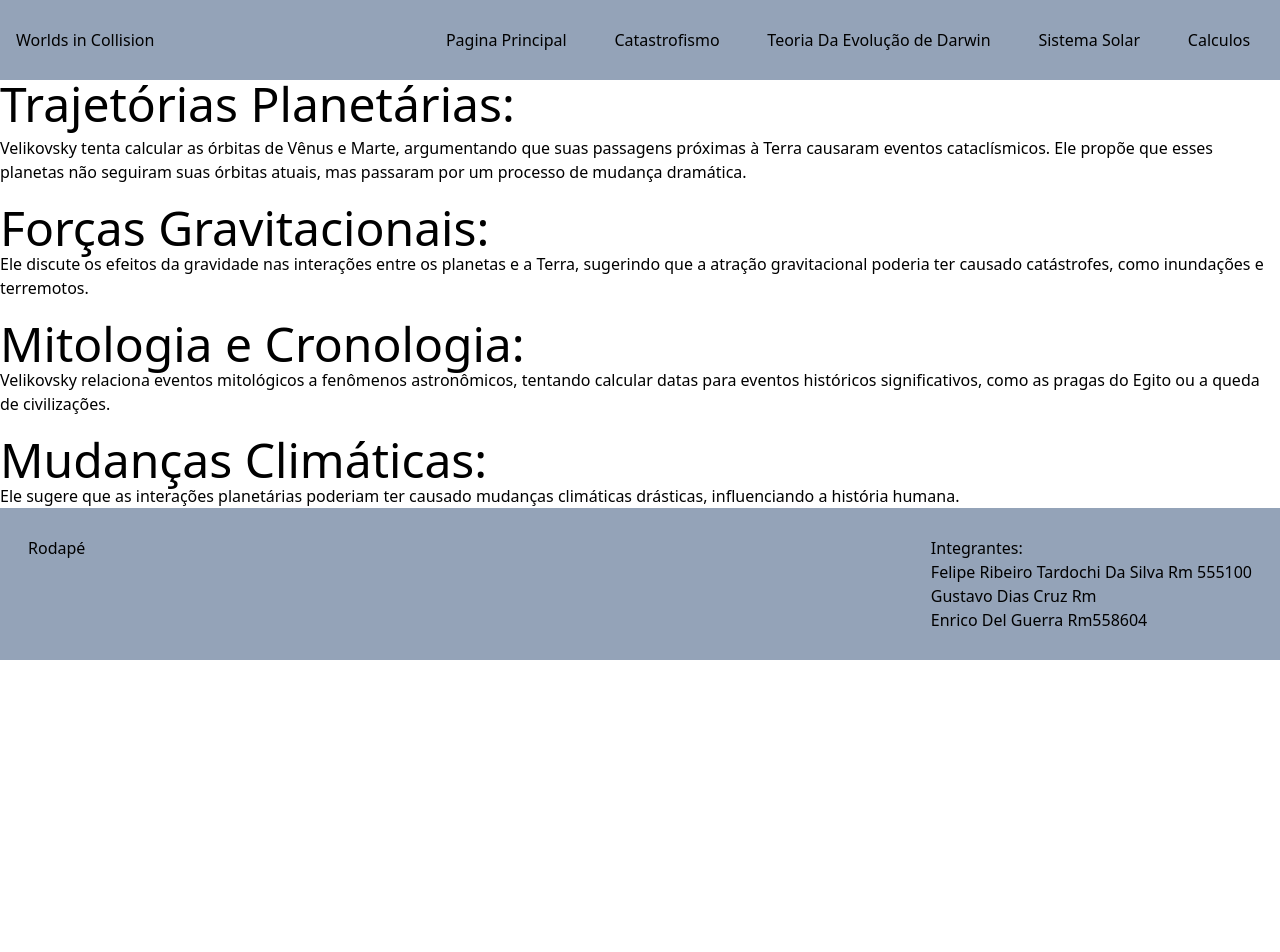
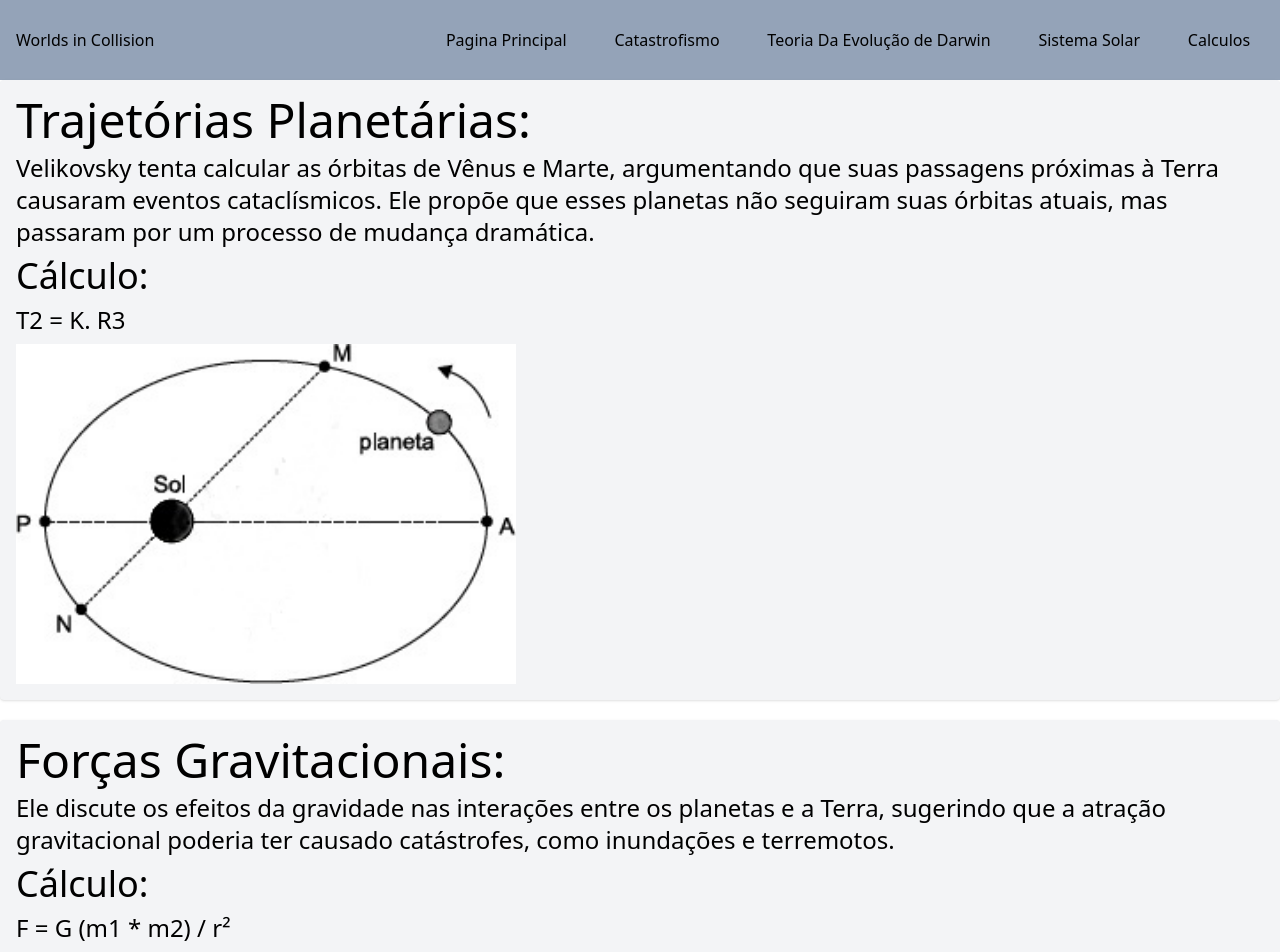
Before and after one commit to gustavodscruz/worlds-in-a-coliision, a Next.js app: page /calculos in a window 1280 px wide. Shown: the top 952 px of the page. Before the commit the page ends 800 px from the top, so only its background shows below. Built offline with nearby package versions, Linux system fonts and the light colour scheme.

Commit message:
Div de trajetoria finalizada

```diff
--- a/src/app/calculos/page.tsx
+++ b/src/app/calculos/page.tsx
@@ -1,25 +1,40 @@
+import Image from "next/image";
 
 export default function Calculos() {
     return (
         <div className="flex gap-5 flex-col">
-            <div className="flex flex-col gap-2">
+            <div className="flex flex-col gap-2 bg-gray-100 p-4 rounded shadow">
                 <h1 className="text-5xl">Trajetórias Planetárias:</h1>
-                <p>Velikovsky tenta calcular as órbitas de Vênus e Marte, argumentando que suas passagens próximas à Terra causaram eventos cataclísmicos. Ele propõe que esses planetas não seguiram suas órbitas atuais, mas passaram por um processo de mudança dramática.</p>
+                <p className="text-2xl">Velikovsky tenta calcular as órbitas de Vênus e Marte, argumentando que suas passagens próximas à Terra causaram eventos cataclísmicos. Ele propõe que esses planetas não seguiram suas órbitas atuais, mas passaram por um processo de mudança dramática.</p>
+                <h2 className="text-4xl">Cálculo:</h2>
+                <p className="text-2xl">T2 = K. R3</p>
+                <figure>
+                    <Image
+                        src="/img/Trajetoria.jpg"
+                        width={500}
+                        height={500}
+                        alt="Júpiter"
+                    />
+                </figure>
             </div>
-            <div>
+            <div className="flex flex-col gap-2 bg-gray-100 p-4 rounded shadow">
                 <h1 className="text-5xl">Forças Gravitacionais:</h1>
-                <p>Ele discute os efeitos da gravidade nas interações entre os planetas e a Terra, sugerindo que a atração gravitacional poderia ter causado catástrofes, como inundações e terremotos.</p>
+                <p className="text-2xl">Ele discute os efeitos da gravidade nas interações entre os planetas e a Terra, sugerindo que a atração gravitacional poderia ter causado catástrofes, como inundações e terremotos.</p>
+                <h2 className="text-4xl">Cálculo:</h2>
+                <p className="text-2xl">F = G (m1 * m2) / r²</p>
             </div>
-            <div>
+            <div className="flex flex-col gap-2 bg-gray-100 p-4 rounded shadow">
                 <h1 className="text-5xl">Mitologia e Cronologia:</h1>
-                <p>Velikovsky relaciona eventos mitológicos a fenômenos astronômicos, tentando calcular datas para eventos históricos significativos, como as pragas do Egito ou a queda de civilizações.</p>
+                <p className="text-2xl">Velikovsky relaciona eventos mitológicos a fenômenos astronômicos, tentando calcular datas para eventos históricos significativos, como as pragas do Egito ou a queda de civilizações.</p>
+                <h2 className="text-4xl">Cálculo:</h2>
+                <p className="text-2xl">T = A + B</p>
             </div>
-            <div>
+            <div className="flex flex-col gap-2 bg-gray-100 p-4 rounded shadow">
                 <h1 className="text-5xl">Mudanças Climáticas:</h1>
-                <p>Ele sugere que as interações planetárias poderiam ter causado mudanças climáticas drásticas, influenciando a história humana.</p>
+                <p className="text-2xl">Ele sugere que as interações planetárias poderiam ter causado mudanças climáticas drásticas, influenciando a história humana.</p>
+                <h2 className="text-4xl">Cálculo:</h2>
+                <p className="text-2xl">ΔT = ∑ (ΔT_i)</p>
             </div>
-
         </div>
-
-    )
+    );
 }
```
Also changed, not shown: public/img/Trajetoria.jpg (added).
